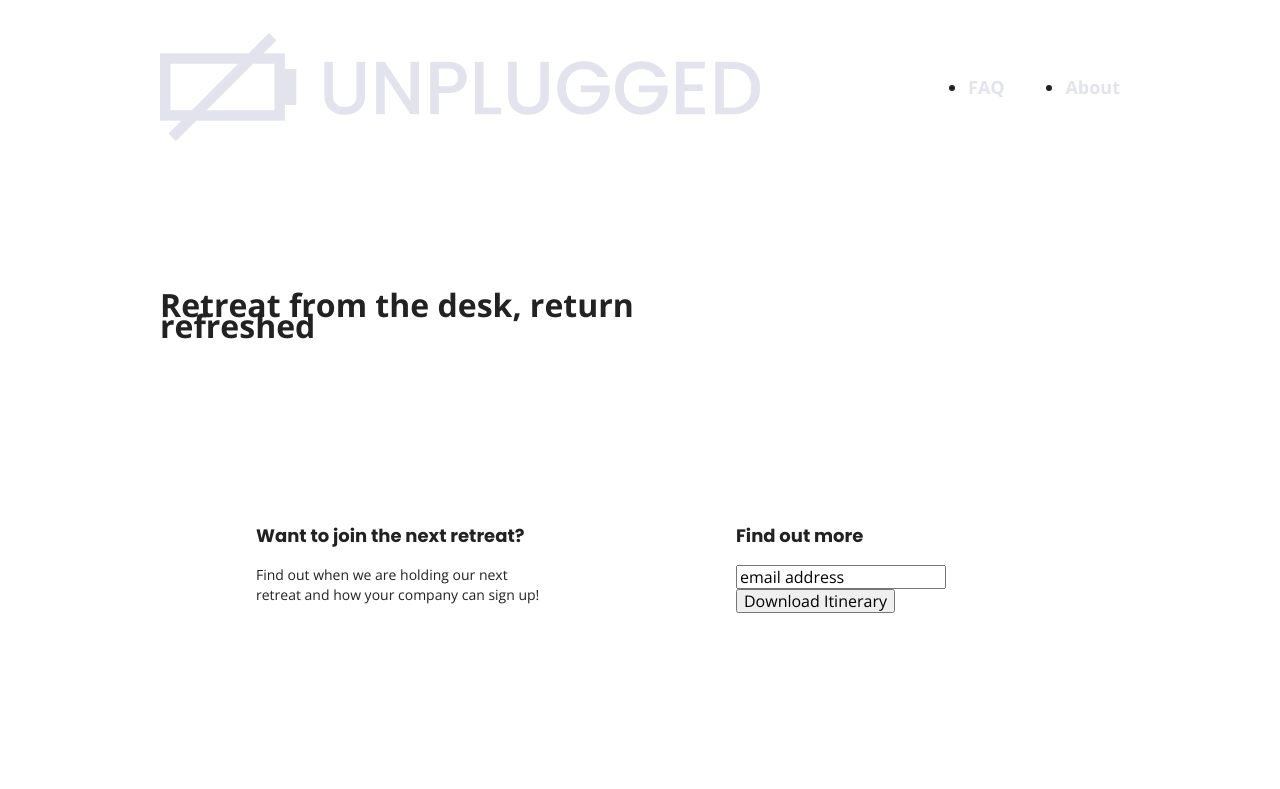
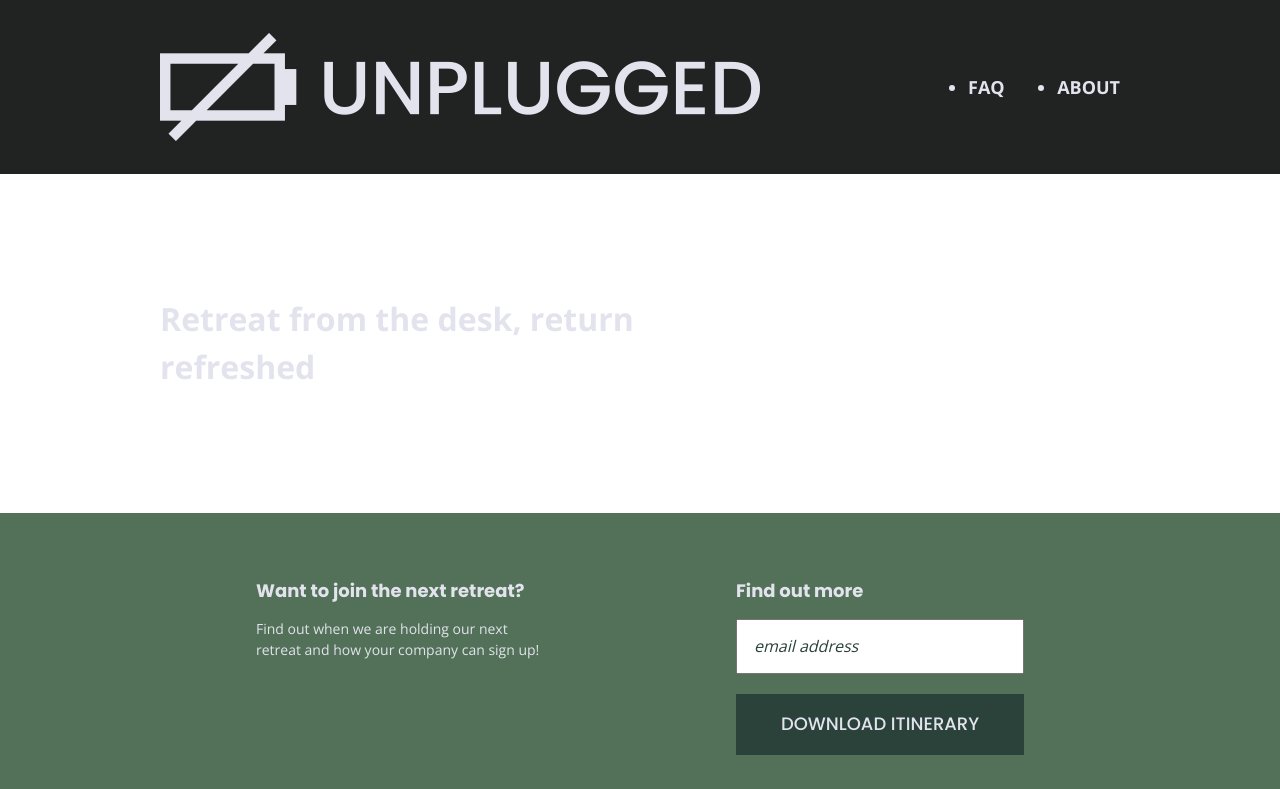
Before and after one commit to wood-g/unplugged, a website built with Parcel: page index.html in a window 1280 px wide. Shown: the top 789 px of the page. Built offline with nearby package versions, Linux system fonts and the light colour scheme.

Commit message:
Added text styles and background colors

```diff
--- a/css/main.css
+++ b/css/main.css
@@ -97,13 +97,14 @@ body {
   font-family: 'Open Sans', sans-serif;
   font-size: 1em;
   line-height: 1.286em;
+  color: #e2e3ed;
 }
 
 ul,
 ol {
   font-size: 1.125em;
   font-weight: 700;
-  text-transform: capitalize;
+  text-transform: uppercase;
 }
 
 a {
@@ -111,9 +112,15 @@ a {
   text-decoration: none;
 }
 
+h1{
+  font-size: 2.25em;
+  line-height: 1.5em;
+}
+
 h2 {
   font-family: 'Poppins', sans-serif;
   font-size: 1.875em;
+  line-height: 1.25em;
 }
 
 h3 {
@@ -162,6 +169,7 @@ footer {
   justify-content: center;
   align-items: center;
   flex-flow: row wrap;
+  background-color: #202322;
 
 }
 
@@ -212,6 +220,7 @@ footer p {
 footer .content-wrapper {
   width: 55%;
   margin: 50px 0;
+  text-align: center;
 }
 
 footer .contact {
@@ -243,6 +252,7 @@ footer .copyright {
   display: flex;
   justify-content: center;
   flex-flow: row wrap;
+
 }
 
 /* Aside */
@@ -252,6 +262,7 @@ aside {
   justify-content: center;
   align-items: center;
   flex-flow: row wrap;
+  background-color: #527158;
 }
 
 /* Features */
@@ -288,6 +299,7 @@ aside {
   display: flex;
   justify-content: center;
   flex-flow: row wrap;
+  background-color: #2a423a;
 }
 
 .reviews h2 {
@@ -299,7 +311,9 @@ aside {
   margin: 20px 0;
 }
 
-
+.contact-content{
+  background-color: #202322;
+}
 
 
 /*************************About Page****************************/
@@ -434,6 +448,37 @@ aside {
 .clearfix::after {
   clear: both;
 }
+
+/******************Contact Form Input Styles****************************/
+
+aside .form {
+  margin-top: 30px;
+}
+
+input[type=text] {
+  box-sizing: border-box;
+  width: 100%;
+  color: #2a423a;
+  font-style: italic;
+  padding: 1em;
+}
+
+input[type=button] {
+  width: 100%;
+  padding: 20px 0;
+  margin-top: 20px;
+  background-color: #2a423a;
+  font-family: 'Poppins', Helvetica, Arial, sans-serif;
+  font-weight: 500;
+  font-size: 1.125em;
+  color: #e2e3ed;
+  border: none;
+  text-align: center;
+  text-transform: uppercase;
+}
+
+
+
 
 /* ==========================================================================
    EXAMPLE Media Queries for Responsive Design.
--- a/index.html
+++ b/index.html
@@ -34,8 +34,8 @@
           <div class="header-divider"></div>
           <nav>
                <ul>
-                   <li><a href="faq/index.html" target="_blank">FAQ</a></li>
-                   <li><a href="about/index.html" target="_blank">About</a></li>
+                   <li><a href="faq/index.html" target="_blank">faq</a></li>
+                   <li><a href="about/index.html" target="_blank">about</a></li>
                </ul>
           </nav>
 
```
